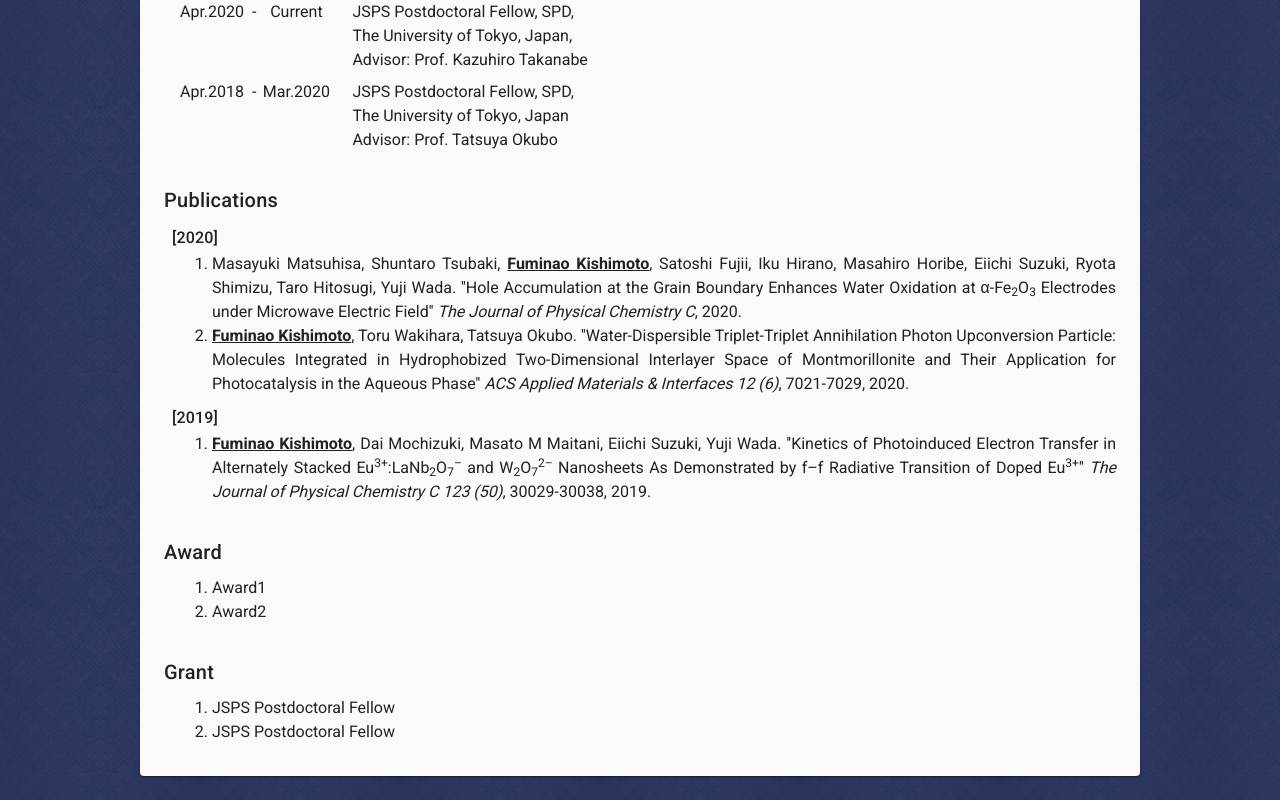
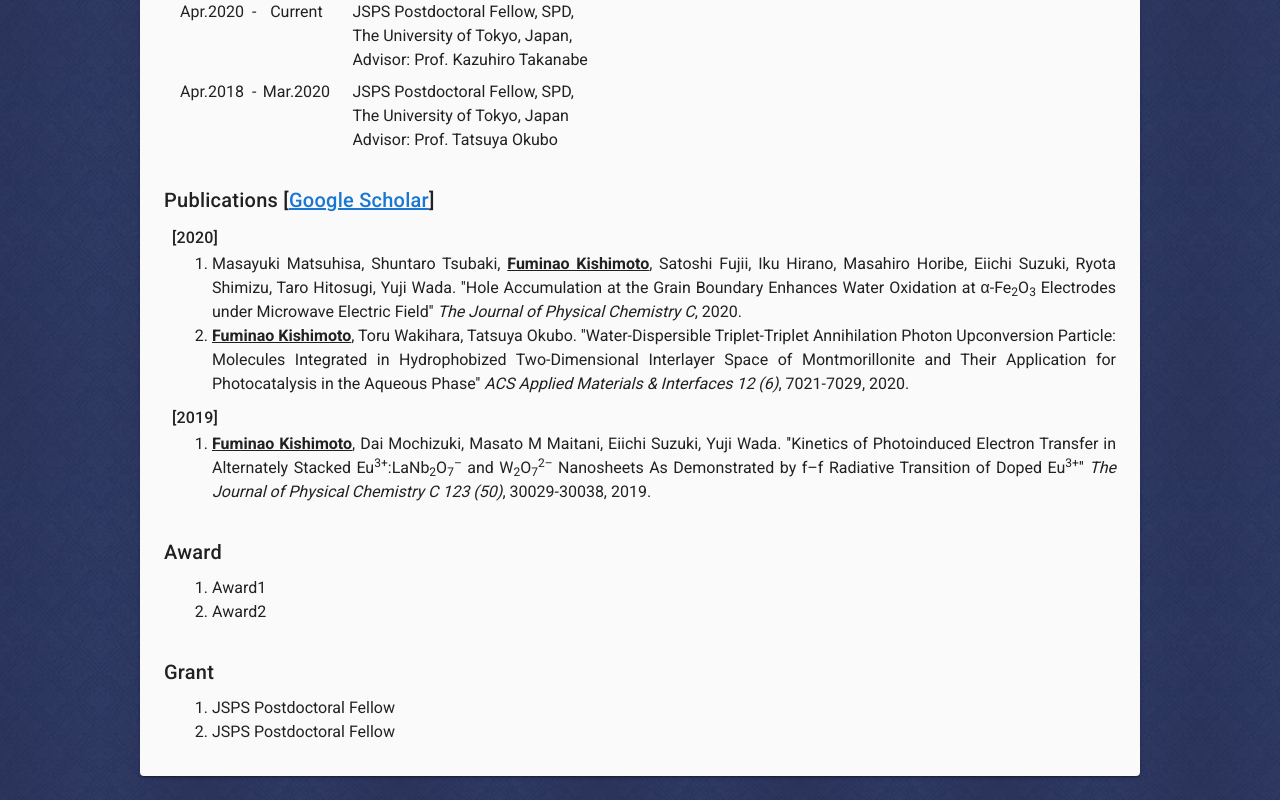
Before and after one commit to fuminaokishimoto/fuminaokishimoto.github.io, a Nuxt app: page / in a window 1280 px wide. Shown: the part 1014-1814 px from the top of the page. Built offline with nearby package versions, Linux system fonts and the light colour scheme.

Commit message:
Add Google Scholar

```diff
--- a/src/components/Publications.vue
+++ b/src/components/Publications.vue
@@ -1,6 +1,11 @@
 <template>
   <div class="d-flex flex-column">
-    <h2 class="title mb-2">Publications</h2>
+    <h2 class="title mb-2">
+      Publications [<a
+        href="https://scholar.google.com/citations?user=ug6E06wAAAAJ&hl=en"
+        >Google Scholar</a
+      >]
+    </h2>
     <div
       v-for="(item, i) in publications"
       :key="i"
```
